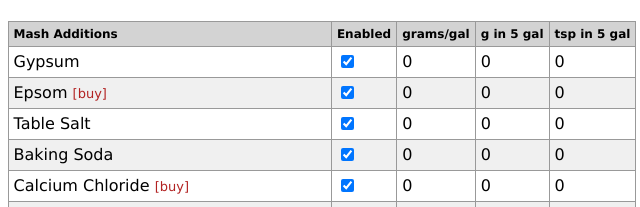
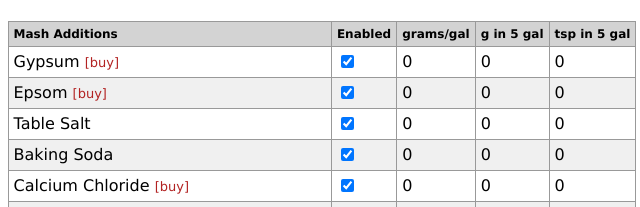
Before and after one commit to jcipar/brewing-salts, a plain HTML site: page index.html in a window 1280 px wide. Shown: the part 365-572 px from the top of the page, 175-815 px from the left. Drawn offline with nearby package versions, Linux system fonts and the light colour scheme.

Commit message:
affiliate link for gypsum

```diff
--- a/index.html
+++ b/index.html
@@ -58,7 +58,7 @@ SOFTWARE. -->
 var salt_names = {
 	"gypsum": {
 		"name": "Gypsum",
-	//	"href": "http://www.amazon.com/gp/product/B0064OGEZG/ref=as_li_tl?ie=UTF8&camp=1789&creative=9325&creativeASIN=B0064OGEZG&linkCode=as2&tag=affectenterplantsteep-20&linkId=STJPJ7IW6NNNMK5P"
+		"href": "http://www.amazon.com/gp/product/B00AW48R1I/ref=as_li_qf_sp_asin_il_tl?ie=UTF8&camp=1789&creative=9325&creativeASIN=B00AW48R1I&linkCode=as2&tag=affectenterplantsteep-20&linkId=JUZYCRAA2PRSWHJK"
 	},
 	"epsom": {
 		"name": "Epsom",
```
